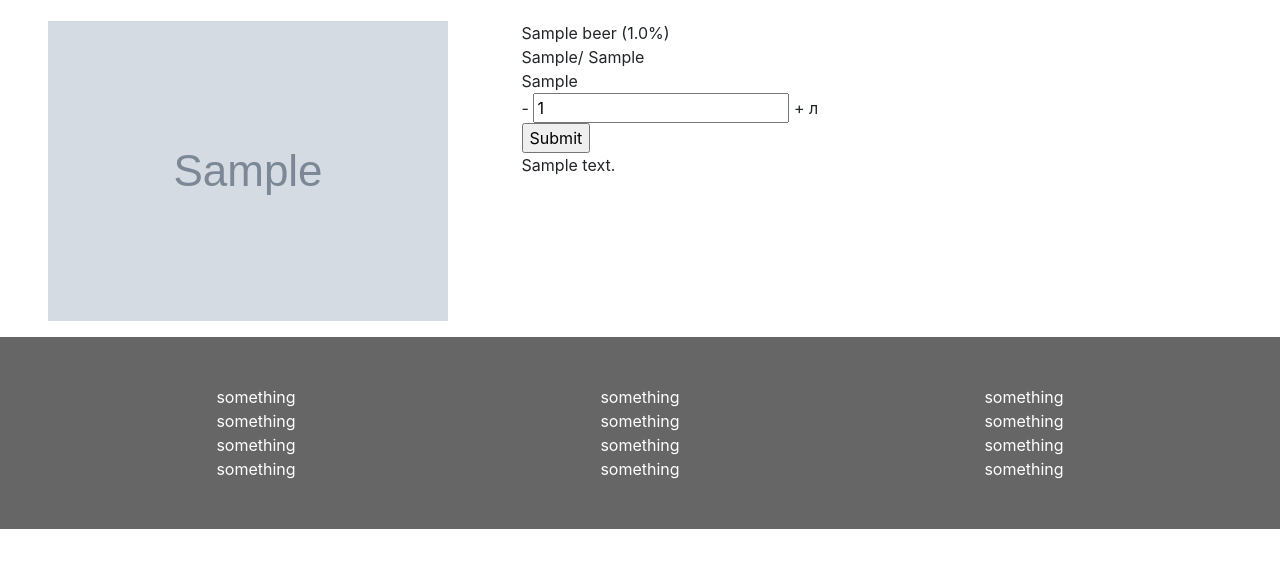
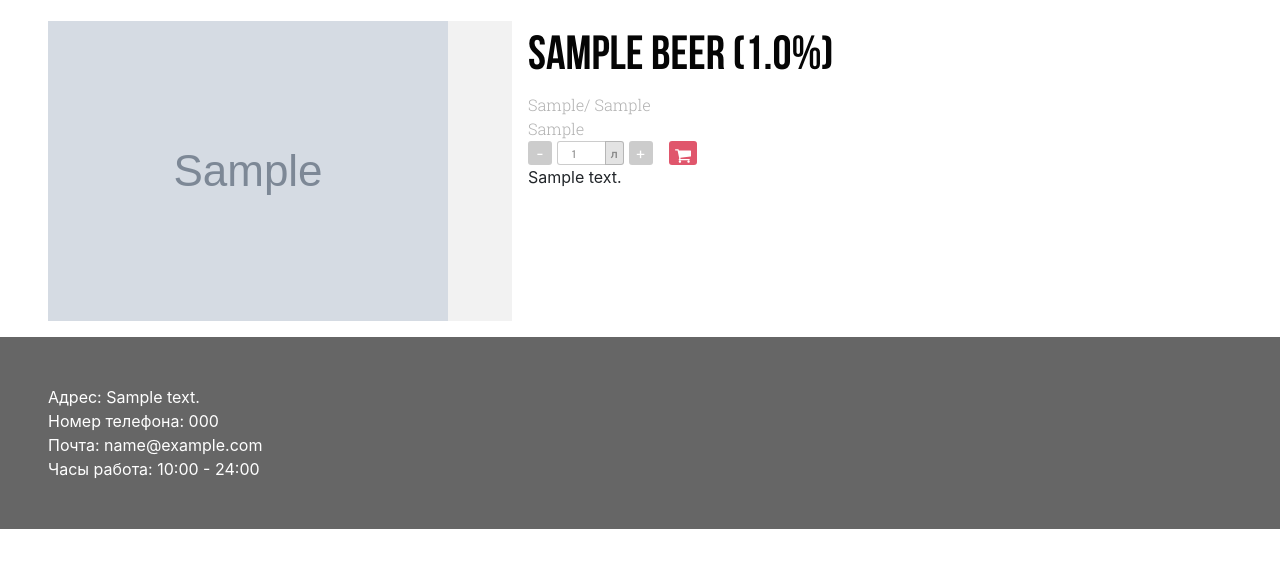
Before and after one commit to SultanNasyrov/lobster, a Django app: page /beer/1 in a window 1280 px wide. Shown: the part 65-633 px from the top of the page. Run offline with Django 3.2, Linux system fonts and the light colour scheme; tables that the repository leaves empty hold one stand-in row (values such as "Sample post"); grey boxes marked "Sample" are stand-in pictures; some libraries are stand-ins or nearby versions.

Commit message:
Bug fixed

```diff
--- a/craftshop/views.py
+++ b/craftshop/views.py
@@ -39,16 +39,6 @@ def snacks_page(request):
     return render(request, 'catalog.html', context)
 
 
-def delivery(request):
-    """Delivery info page view function returns rendered delivery template"""
-    return render(request, 'delivery.html')
-
-
-def about(request):
-    """About us page function returns rendered about template"""
-    return render(request, 'about.html')
-
-
 def beer_detail(request, id):
     """Returns rendered beer page. If beer is not found raises 404"""
     type = 'beer'
@@ -69,3 +59,13 @@ def snack_detail(request, id):
         'product': product,
     }
     return render(request, 'detail.html', context)
+
+
+def delivery(request):
+    """Delivery info page view function returns rendered delivery template"""
+    return render(request, 'delivery.html')
+
+
+def about(request):
+    """About us page function returns rendered about template"""
+    return render(request, 'about.html')
--- a/settings/models.py
+++ b/settings/models.py
@@ -15,6 +15,7 @@ class SiteInfo(models.Model):
     tagline_2 = models.CharField(max_length=500, verbose_name='Заголовок(h2)', default='')
     banner = models.ImageField(upload_to='main/', verbose_name='Баннер', default='')
     phone_number = models.CharField(max_length=20, default='', verbose_name='Номер телефона')
+    email = models.EmailField(default='', verbose_name='Электронная почта')
     address = models.CharField(max_length=500, default='', verbose_name='Адрес')
     insta_link = models.URLField(default='', verbose_name='Ссылка на инстаграм')
     map = models.TextField(default='', verbose_name='Html код карты(embed)')
--- a/static/css/base.css
+++ b/static/css/base.css
@@ -208,3 +208,21 @@ html{
     background-color: rgba(221, 68, 92, 0.9);
     color: white;
 }
+
+/* =============== FOOTER =============== */
+.footer{
+    display: grid;
+    grid-template-columns: repeat(5, 1fr);
+
+    padding: 3rem;
+
+    color: white;
+    background-color: rgba(0, 0, 0, 0.6);
+
+}
+
+.contacts{
+    display: flex;
+    flex-direction: column;
+    justify-content: center;
+}
--- a/static/css/detail.css
+++ b/static/css/detail.css
@@ -3,6 +3,7 @@
 
     padding: 1rem 3rem;
     display: grid;
+    grid-gap: 1rem;
     grid-template-columns: repeat(5, 1fr);
 
     margin-top: 70px;
@@ -10,6 +11,8 @@
 
 .image-container{
     grid-column: span 2;
+
+    background-color: rgba(0, 0, 0, 0.05);
 }
 
 .description-container{
@@ -18,19 +21,97 @@
     flex-direction: column;
 }
 
-.footer{
-    padding: 3rem 0;
+.name{
+    font-family: 'Bebas_bold', sans-serif;
+    font-size: 3rem;
+
+    color: #050505;
+}
+
+.type{
+    font-family: 'Roboto_Slab', serif;
+    font-size: 1rem;
+
+    color: rgba(0, 0, 0, 0.31);
+}
+
+.country{
+    font-family: 'Roboto_Slab', serif;
+    font-size: 1rem;
+
+    color: rgba(0, 0, 0, 0.31);
+}
+.quantity-input{
+    width: 100%;
+
+    display: flex;
+    justify-content: flex-start;
+}
+
+.quantity-btn{
+    height: 1.5rem;
+    width: 1.5rem;
+
     display: flex;
     justify-content: center;
     align-items: center;
-    background-color: rgba(0, 0, 0, 0.6);
+
+    border-radius: 3px;
+
+    background-color: rgba(0, 0, 0, 0.2);
     color: white;
 }
 
-.footer-colomn{
-    flex-basis: 30%;
+.quantity-input input{
+    width: 3rem;
+    height: 1.5rem;
+
+    margin-left: 0.3rem;
+
+    font-family: Neris_semibold, serif;
+    font-size: 0.7rem;
+
+    border-radius: 3px 0 0 3px;
+    border: 1px solid rgba(0, 0, 0, 0.2);
+    border-right: none;
+
+    color: rgba(0, 0, 0, 0.4);
+
+    text-align: center;
+}
+
+.unit{
     display: flex;
-    flex-direction: column;
     justify-content: center;
     align-items: center;
+
+    margin-right: 0.3rem;
+    padding: 0 0.3rem;
+    height: 1.5rem;
+
+    border-radius: 0 3px 3px 0;
+    border: 1px solid rgba(0, 0, 0, 0.2);
+
+    font-family: 'Neris_semibold', sans-serif;
+    font-size: 0.8rem;
+
+    background-color: rgba(0, 0, 0, 0.11);
+    color: rgba(0, 0, 0, 0.39);
 }
+
+.quantity-input button{
+    margin-left: 1rem;
+
+    height: 1.5rem;
+
+    cursor: pointer;
+
+    border: 0;
+    border-radius: 3px;
+
+    background-color: rgba(221, 68, 92, 0.9);
+}
+
+.cart-icon{
+    height: 16px;
+}
--- a/static/js/detail.js
+++ b/static/js/detail.js
@@ -1,45 +1,116 @@
 $(document).ready(function () {
-    $('.clean').click(function (e) {
+    let quantityBtn = $('.quantity-btn');
+    let product = $('.product');
+    let cartBtn = $('.to-cart');
+
+    cartBtn.hover(function () {
+        TweenMax.to($(this), 0.3, {scale: 1.2});
+    }, function () {
+        TweenMax.to($(this), 0.3, {scale: 1});
+    });
+    quantityBtn.mouseover(function () {
+        if ($(this).hasClass('increase')){
+            TweenMax.to($(this), 0.3, {scale: 1.2, backgroundColor: 'rgba(14, 194, 103, 0.7)'})
+        }else{
+            TweenMax.to($(this), 0.3, {scale: 1.2, backgroundColor: 'rgba(248, 36, 31, 0.7)'})
+        }
+    });
+    quantityBtn.mouseout(function () {
+        TweenMax.to($(this), 0.3, {scale: 1, backgroundColor: 'rgba(0, 0, 0, 0.2)'})
+    });
+    quantityBtn.click(function (e){
         e.preventDefault();
-
-        var data = {};
-        var url = $(this).attr("href");
-        console.log(url);
+        let caption = $(this).closest('.product-caption');
+        let input = caption.find('input');
+        let value = Number(input.val());
+        let price = Number(input.attr('price'));
+        if (input.hasClass('number')) {
+            if ($(this).hasClass('increase') && value < 15) {
+                value += 1;
+                input.val(value);
+                price *= value;
+                caption.find('.price').html(price);
+            }else if($(this).hasClass('decrease') && value >= 2){
+                value -= 1;
+                input.val(value);
+                price *= value;
+                caption.find('.price').html(price);
+            }
+        }else {
+            if ($(this).hasClass('increase') && value < 1500) {
+                value += 100;
+                input.val(value);
+                price *= value / 100;
+                caption.find('.price').html(price);
+            }else if($(this).hasClass('decrease') && value >= 200){
+                value -= 100;
+                input.val(value);
+                price *= value / 100;
+                caption.find('.price').html(price);
+            }
+        }
+    });
+   product.mouseover(function () {
+        let product = $(this);
+        TweenMax.to(product, 0.5, {
+            background: 'linear-gradient(#FAFAFA, #FDFDFD, #FAFAFA)',
+            boxShadow: '0 8px 16px rgba(0,0,0,0.15), 0 5px 10px rgba(0,0,0,0.23)',
+            scale: 1.05,
+            ease: Power1.easeInOut,
+            zIndex: 50
+        })
+    });
+    product.mouseleave(function () {
+        let product = $(this);
+        TweenMax.to(product, 0.5, {
+            background: 'transparent',
+            boxShadow: '0 3px 6px rgba(0,0,0,0.16), 0 3px 6px rgba(0,0,0,0.23)',
+            scale: 1.0,
+            ease: Power1.easeInOut,
+            zIndex: 30
+        })
+    });
+    cartBtn.click(function(e){
+        e.preventDefault();
+        let data = {};
+        data['quantity'] = $(this).closest('.product-caption').find('input').val();
+        data['id'] = $(this).attr('product-id');
+        data['type'] = $(this).attr('product-type');
+        let url = $(this).attr('url');
         $.ajax({
             url: url,
             type: 'POST',
             data: data,
             dataType: 'json',
             success: function (response) {
-                console.log("success");
-                console.log('server answered ', response['result']);
+                let total = response['total'];
+                let items = response['items'];
+                let items_list = response['items_list'];
+                $('.items').html(items);
+                $('.total-price').html(total);
+                let delete_url = $('#delete-header').attr('url');
+                console.log(delete_url);
+                let string = '';
+                for (let i = 0; i <= items_list.length - 1; i++) {
+                    x = items_list[i];
+                    string += `
+                    <tr>
+                        <th class='name'>${x['name']}</th>
+                        <th>${x['price']} &#8381;</th>
+                        <th>${x['quantity']} ${x['unit']}</th>
+                        <th>${x['subtotal']} &#8381;</th>
+                    </tr>`;
+                }
+                $('.items-list').html(string);
+                $('.add-popup').css('display', 'block');
+                setTimeout(function () {
+                    $('.add-popup')
+                        .fadeOut()
+                        .css('display', 'none');
+                }, 1000);
             },
             error: function () {
-                console.log('Error')
-            }
-        });
-    });
-    $('.cart-btn').click(function (e) {
-        e.preventDefault();
-
-        var data = {};
-        var url = $('form').attr('action');
-        data['id'] = Number($('form').attr('target-id'));
-        data['type'] = $('form').attr('target-type');
-        data['quantity'] = $('form').find('.number-field').val();
-        console.log(data);
-        $.ajax({
-            url: url,
-            type: 'POST',
-            data: data,
-            dataType: 'json',
-            success: function (response) {
-                console.log("success");
-                var result = response['result'];
-                console.log('ajax response ', result);
-            },
-            error: function () {
-                console.log('Error')
+                console.log('Error');
             }
         });
     });
--- a/templates/base.html
+++ b/templates/base.html
@@ -119,23 +119,11 @@
 
 {% block footer %}
     <section class="footer">
-        <div class="footer-colomn">
-            <span>something</span>
-            <span>something</span>
-            <span>something</span>
-            <span>something</span>
-        </div>
-        <div class="footer-colomn">
-            <span>something</span>
-            <span>something</span>
-            <span>something</span>
-            <span>something</span>
-        </div>
-        <div class="footer-colomn">
-            <span>something</span>
-            <span>something</span>
-            <span>something</span>
-            <span>something</span>
+        <div class="contacts">
+            <span>Адрес: {{ info.address }}</span>
+            <span>Номер телефона: {{ info.phone_number }}</span>
+            <span>Почта: {{ info.email }}</span>
+            <span>Часы работа: 10:00 - 24:00</span>
         </div>
     </section>
 
--- a/templates/detail.html
+++ b/templates/detail.html
@@ -21,32 +21,33 @@
                 <span class="name">{{ product.name }} ({{ product.fortress }}%)</span>
                 <span class="type">{{ product.beer_type }}/ {{ product.filtering_type }}</span>
                 <span class="country">{{ product.country }} {{ product.brewery }}</span>
-                <span class>{{ product.density }}</span>
             {% else %}
-                <span>{{ product.name }}</span>
+                <span class="name">{{ product.name }}</span>
+                <span class="type">Категория</span>
             {% endif %}
-            <form class="volume" action="{% url 'add-item' %}" target-id="{{ product.id }}" target-type="{{ type }}">
-                {% csrf_token %}
-                <div>
-                    <span> - </span>
-                    {% if type == 'beer' %}
-                        <input class="number-field"  type="number" step="1" value="1">
-                        <span> + </span>
-                        <span>л</span>
+            <div class="quantity-input">
+                <span class="decrease quantity-btn">-</span>
+                {% if type == 'beer' %}
+                        <input price="{{ product.price }}" class="number" type="number"
+                                    step="1" value="1" max="15" onkeypress="return false">
+                        <span class="unit">л</span>
                     {% elif type == 'snack' and product.packing == False %}
-                        <input class="number-field"  type="number" step="1" value="1">
-                        <span> + </span>
-                        <span>шт</span>
+                        <input price="{{ product.price }}" class="number" type="number"
+                                    step="1" value="1" max="15" onkeypress="return false">"1" value="1">
+                        <span class="unit">шт</span>
                     {% else %}
-                        <input class="number-field"  type="number" step="100" value="100">
-                        <span> + </span>
-                        <span>гр</span>
+                        <input price="{{ snack.price }}" class="weight" type="number"
+                                    step="100" value="100" min="100" max="1500" onkeypress="return false">
+                        <span class="unit">гр</span>
                     {% endif %}
-
-                </div>
-                <input type="submit" class="cart-btn">
-            </form>
-
+                <span class="increase quantity-btn">+</span>
+                <button product-type="beer" product-id="{{ beer.id }}"
+                        url="{% url 'add-item' %}" class='to-cart'>
+                    <img class="cart-icon" src="{% static "img/shopping-cart-black-shape.svg" %}"
+                         alt="Иконка корзины для заказа в магазине крафтового и разливного пива с бесплатной доставкой Kraft Lobster"
+                         title="Добавить в корзину">
+                </button>
+            </div>
             <p>{{ product.description }}</p>
         </div>
     </section>
```
Also changed, not shown: static/css/index.css (+0 -21 lines), templates/index.html (+23 -18 lines).
